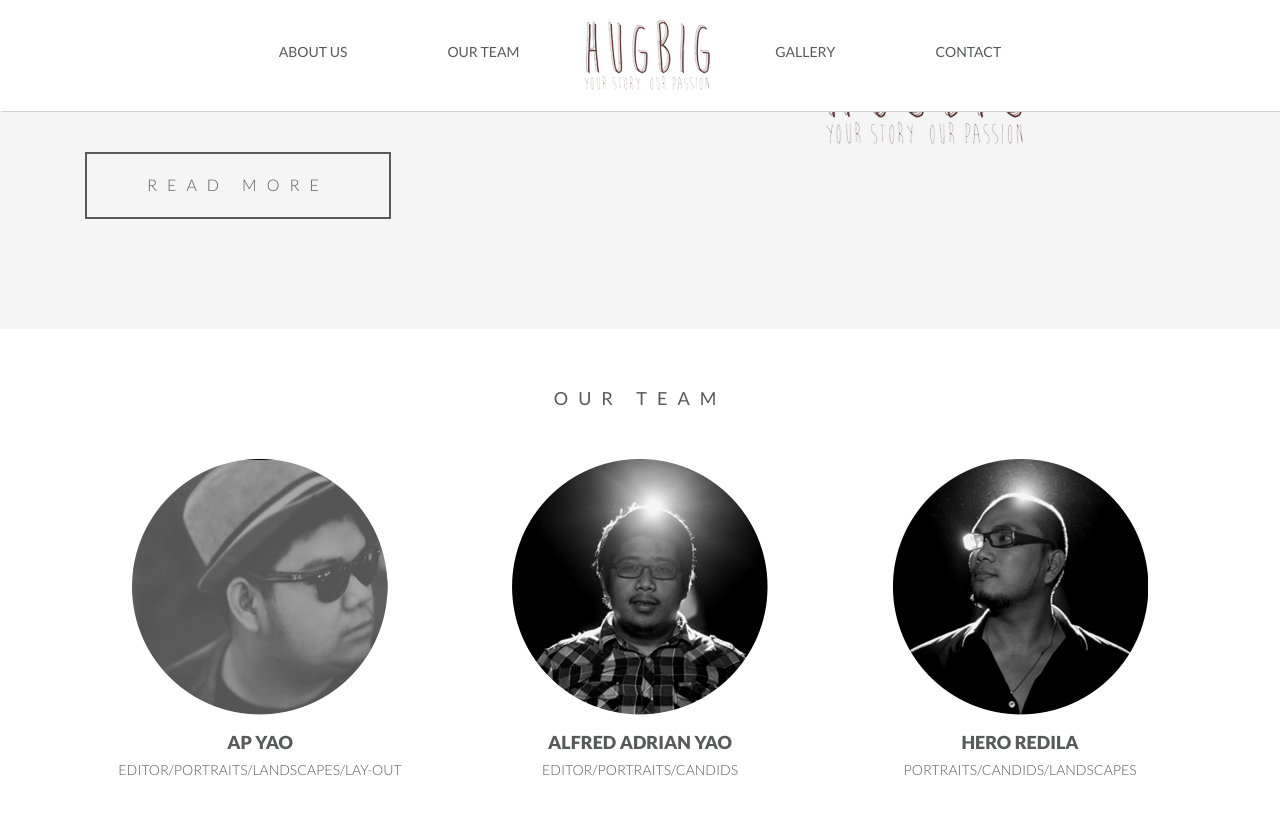
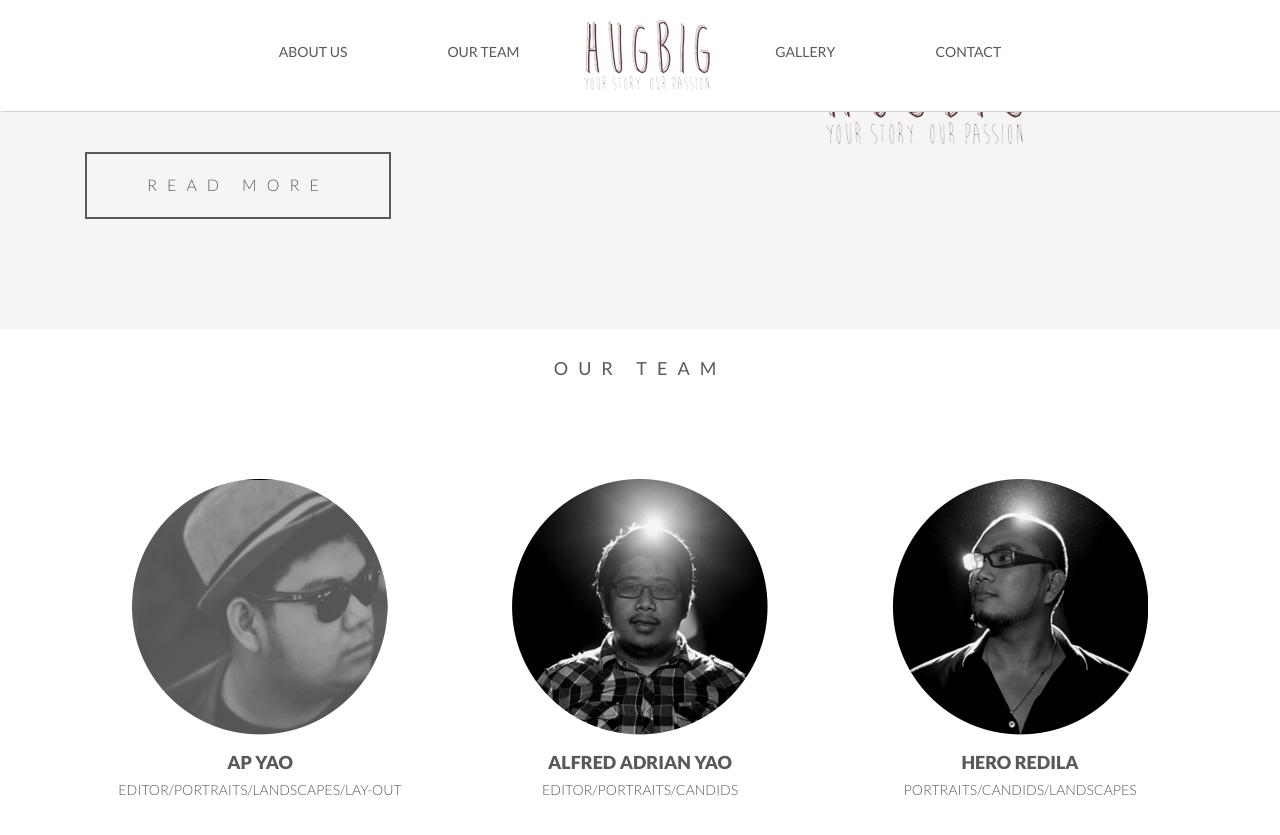
Before and after one commit to hugbigphotography/hugbigphotography.github.io, a Jekyll site: the page built from index.html, in a window 1280 px wide and 900 px high, scrolled down 1138 px. Shown: the top 835 px of the window. Built offline with Jekyll 4.4.1, drawn with Linux system fonts in a browser that asks for light colours; nearby versions of some CDN libraries.

Commit message:
Update team style

```diff
--- a/_sass/home.sass
+++ b/_sass/home.sass
@@ -55,13 +55,14 @@ body
 
 #team
   position: relative
-  padding-top: 60px
-  padding-bottom: 60px
   .section-header
+
     .header
-      margin: 0 0 50px
+      margin: 30px 0 0px
       letter-spacing: 10px
   .content-container
+    padding-top: 100px
+    padding-bottom: 100px
     .caption
       .section-name
         margin-top: 15px
```
